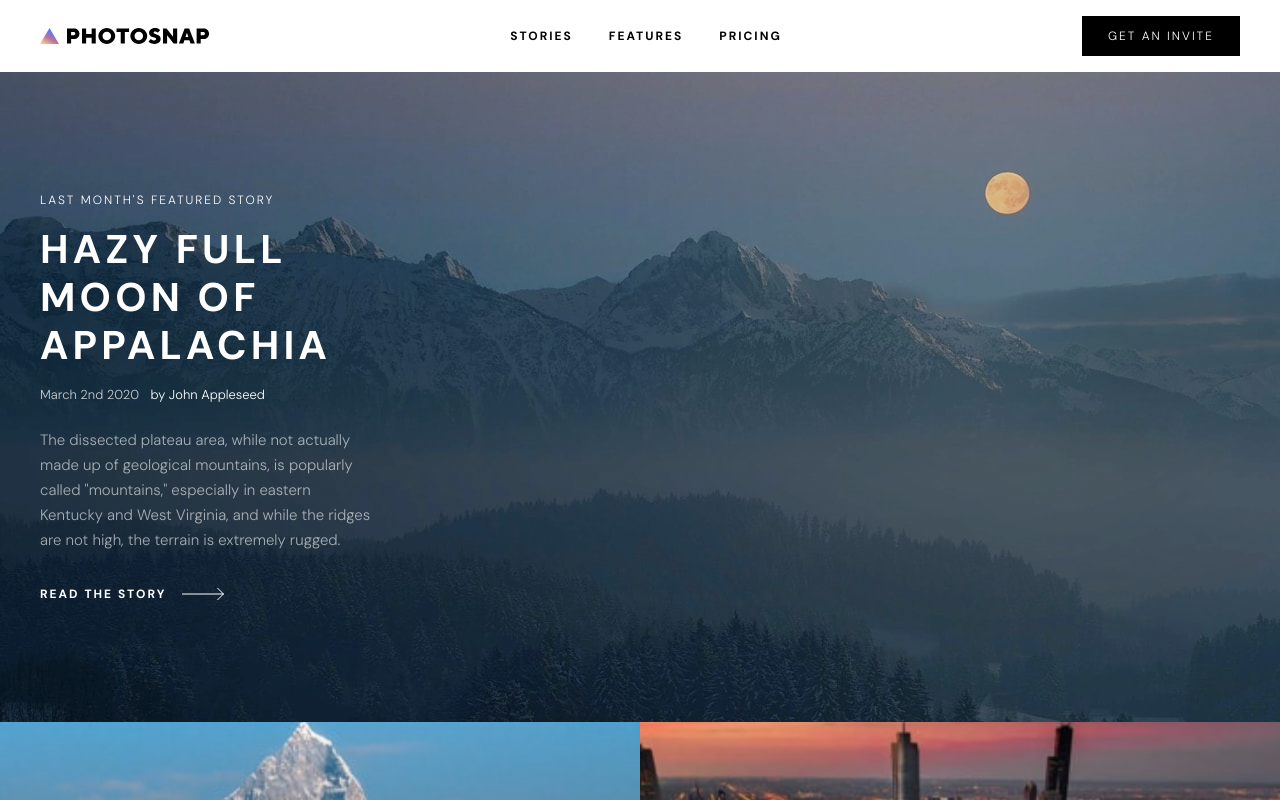
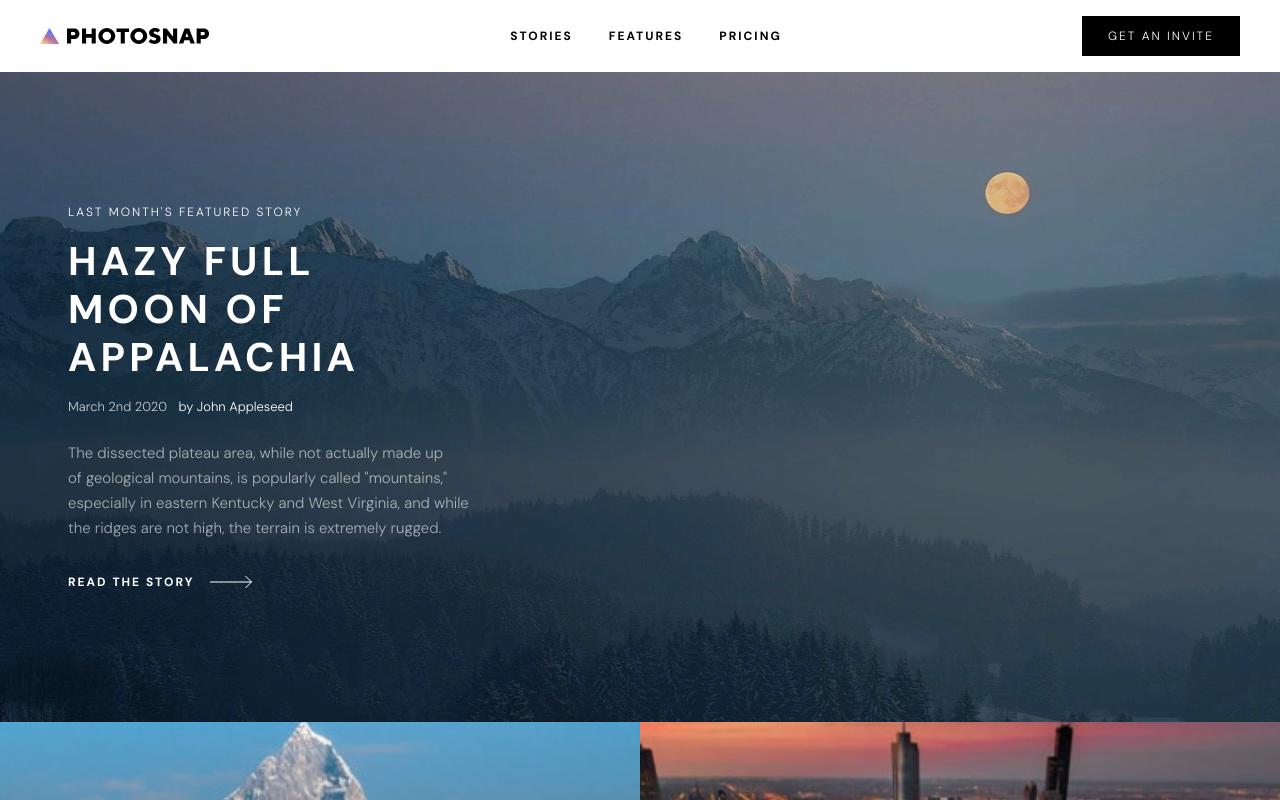
Before and after one commit to jdubcodes/photosnap-website, a React (Vite) app: page /stories in a window 1280 px wide. Shown: the top 800 px of the page. Built offline with nearby package versions, Linux system fonts and the light colour scheme.

Commit message:
Fix hero description width for larger screen sizes

```diff
--- a/src/components/Stories.jsx
+++ b/src/components/Stories.jsx
@@ -12,20 +12,20 @@ export default function Stories() {
         <img
           src={moonHero}
           alt='mountains'
-          className='w-full h-[317px] object-cover object-top md:hidden'
+          className='w-full h-[19.813rem] object-cover object-top md:hidden'
         />
-        <div className='px-7 py-12 md:pl-10 md:pr-0 md:py-0 lg:pl-40'>
+        <div className='w-[27.25rem] px-7 py-12 md:ml-10 md:pr-0 md:py-0 lg:px-0 lg:ml-40'>
           <p className='text-link text-bold uppercase'>
             Last month's featured story
           </p>
-          <h1 className='max-w-[300px] my-4 text-heading-mobile uppercase text-balance md:text-heading-tablet'>
+          <h1 className='max-w-[18.75rem] my-4 text-heading-mobile uppercase text-balance md:text-heading-tablet'>
             Hazy Full Moon of Appalachia
           </h1>
           <p className='text-author'>
             <span className='opacity-75 mr-2'>March 2nd 2020 </span>
             <span>by John Appleseed</span>
           </p>
-          <p className='mt-6 mb-8 text-body text-white/60 md:text-balance md:max-w-[24rem] lg:text-wrap'>
+          <p className='mt-6 mb-8 text-body text-white/60 md:text-balance'>
             The dissected plateau area, while not actually made up of geological
             mountains, is popularly called "mountains," especially in eastern
             Kentucky and West Virginia, and while the ridges are not high, the
```
